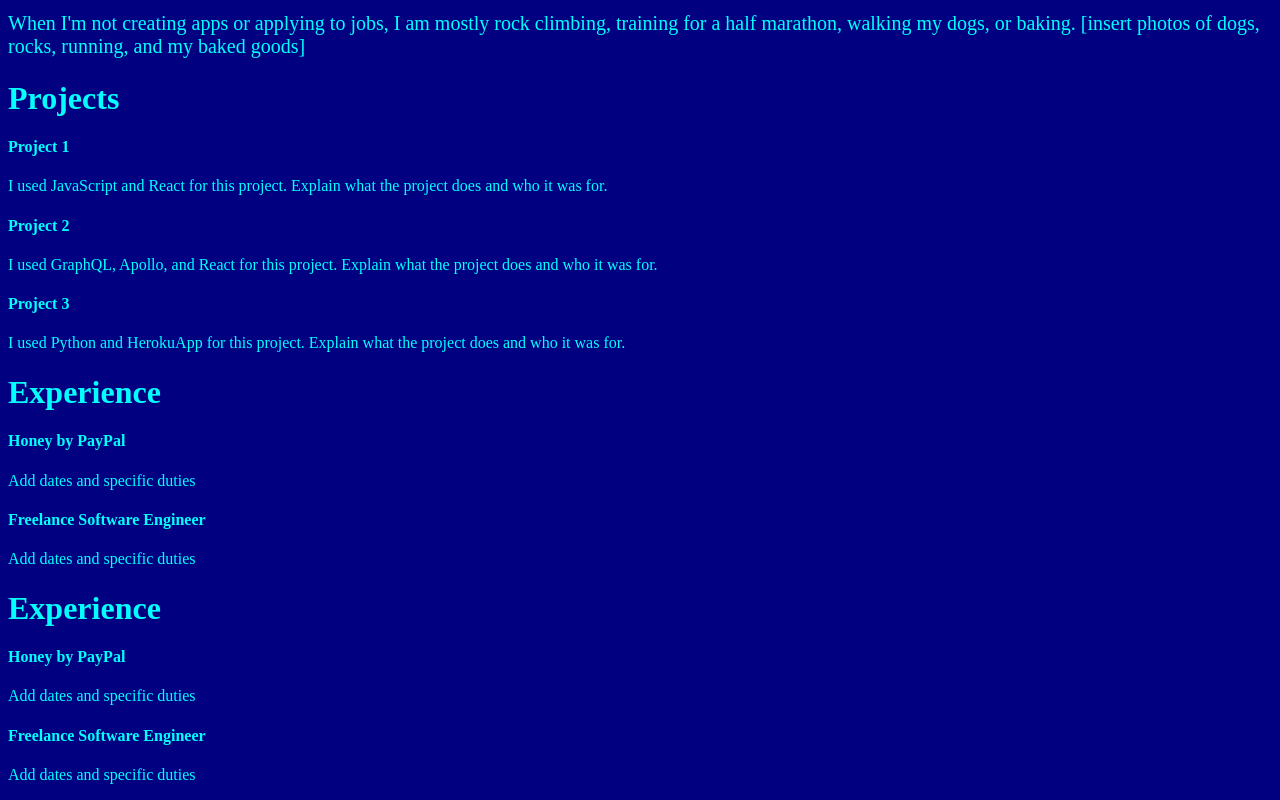
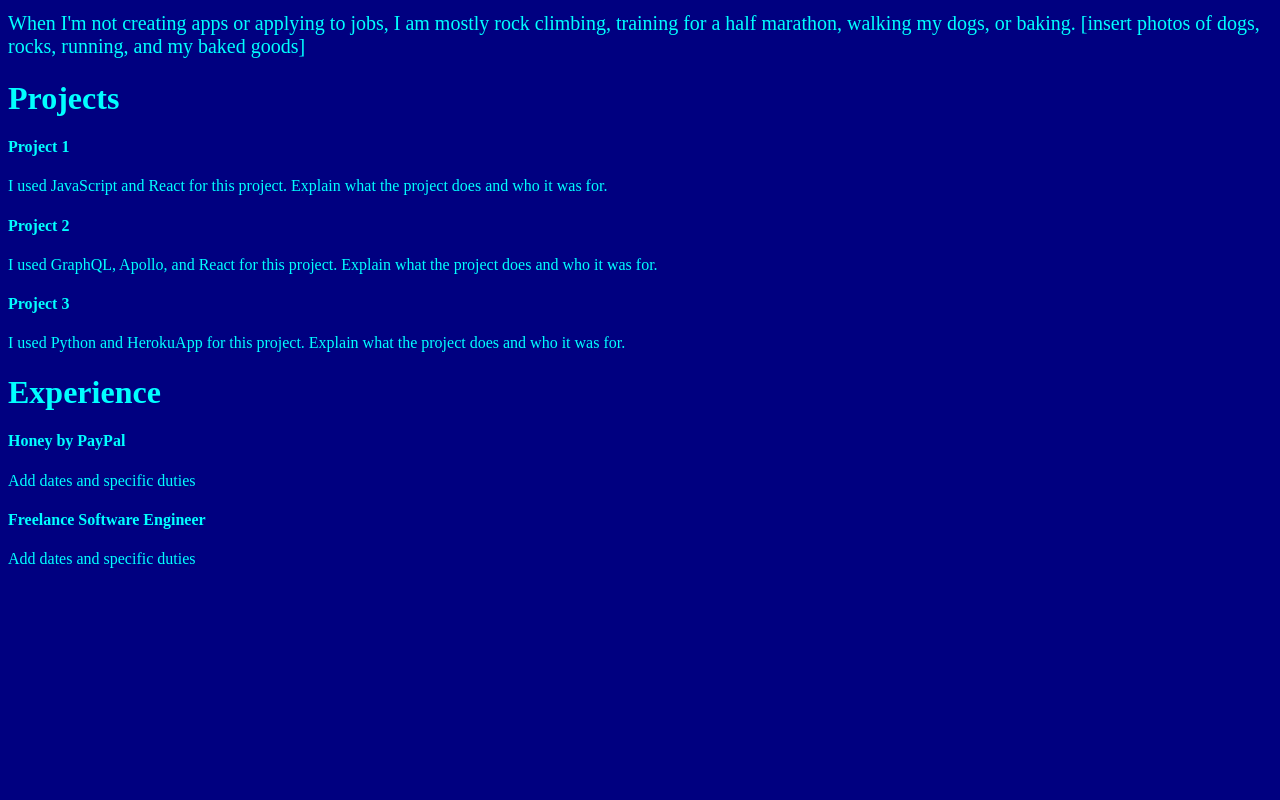
Before and after one commit to capetillo/portfolio, a React (Create React App) app in the folder myapp/: page / in a window 1280 px wide. Shown: the part 419-1219 px from the top of the page. After the commit the page ends 1003 px from the top, so only its background shows below. Built offline with nearby package versions, Linux system fonts and the light colour scheme.

Commit message:
testing successful. deleted test stuff

```diff
--- a/myapp/src/App.js
+++ b/myapp/src/App.js
@@ -75,18 +75,6 @@ function App() {
                 Add dates and specific duties
               </p>
           </div>
-          <h1 class="work-experience">Experience</h1>
-          <div class="experience">
-            <h4 id="experience">Honey by PayPal</h4>
-              <p>
-                Add dates and specific duties
-              </p>
-            <h4 id="experience">Freelance Software Engineer</h4>
-              <p>
-                Add dates and specific duties
-              </p>
-          </div>
-
       </div>
       </div>
 
```
